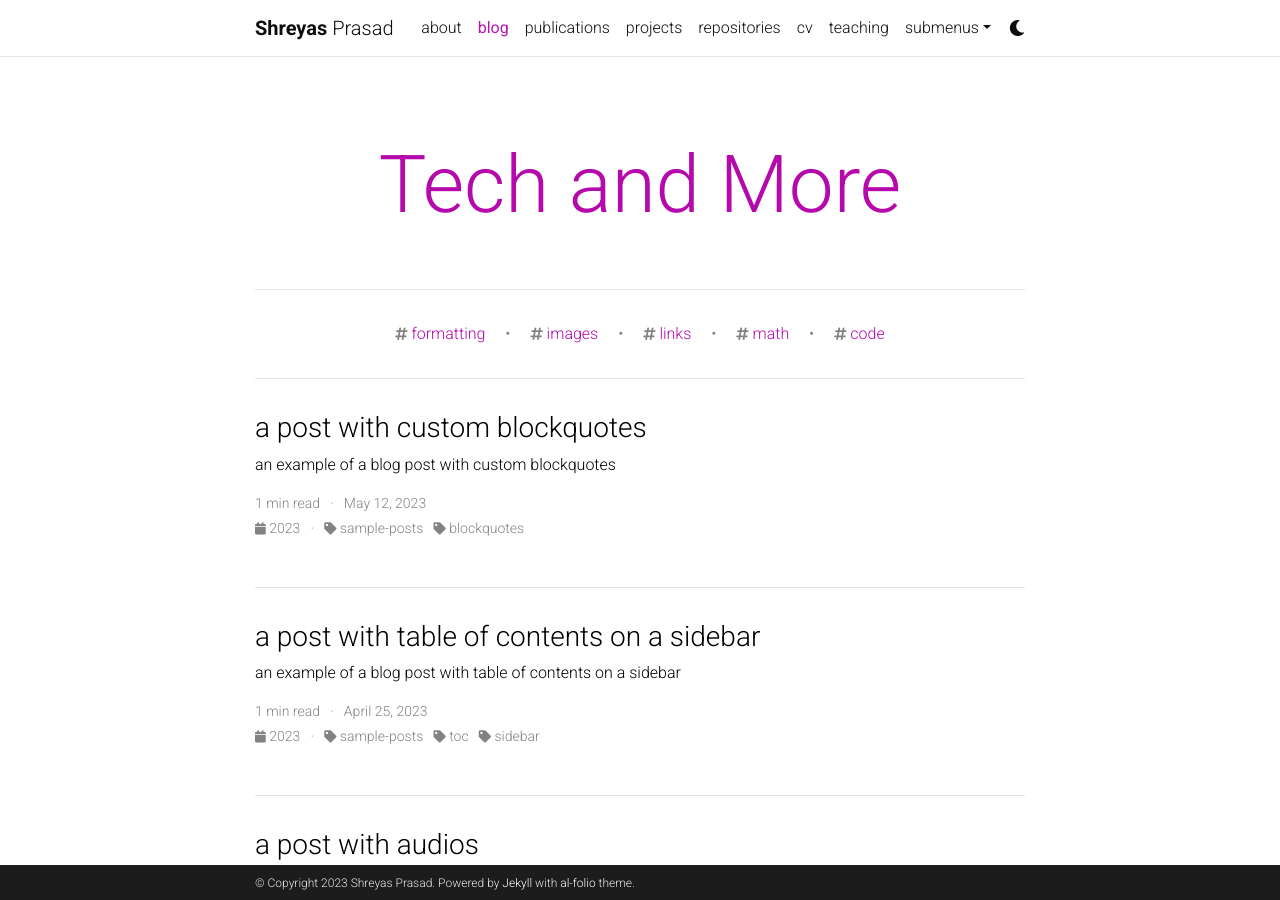
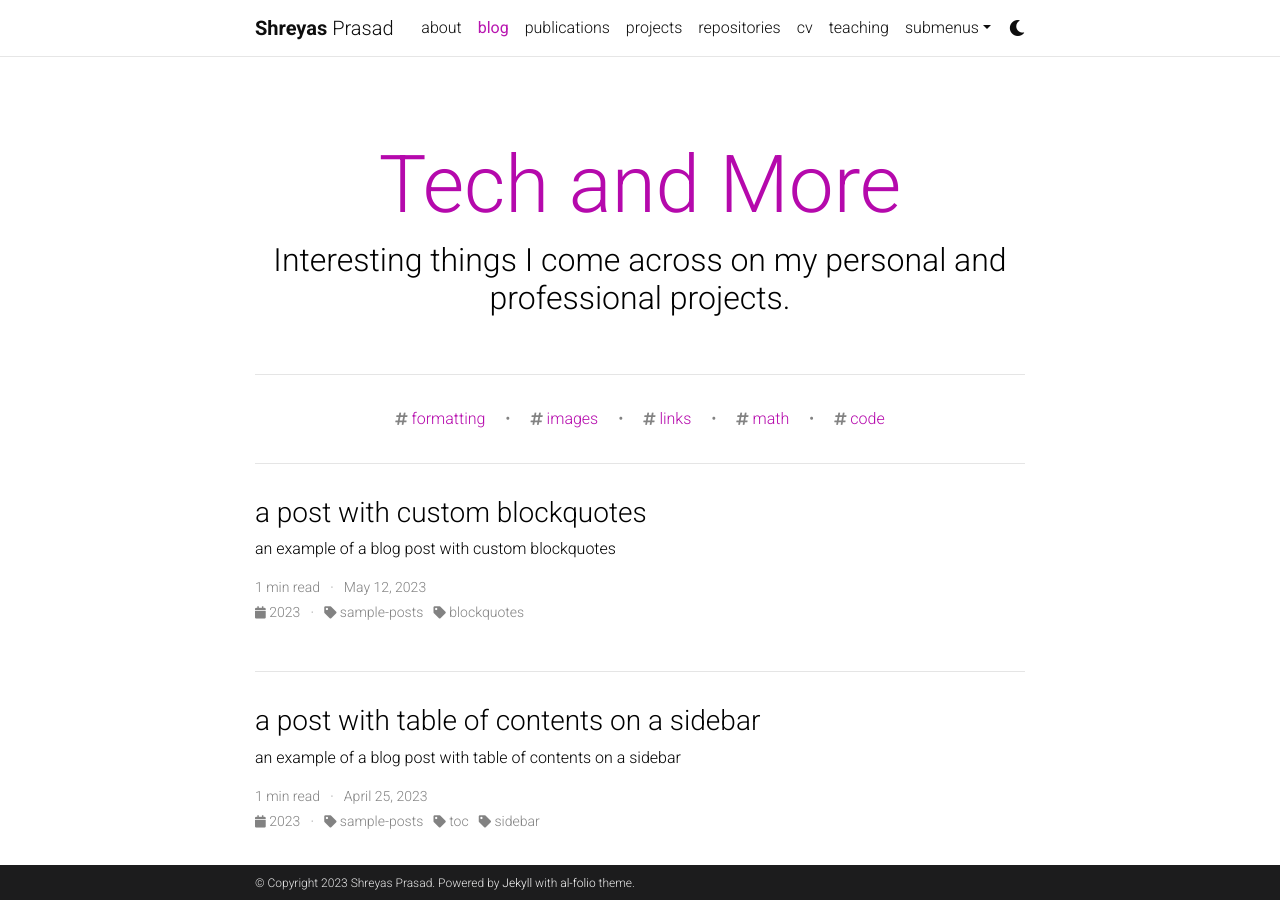
Before and after one commit to ShreyasPrasad/ShreyasPrasad.github.io, a Jekyll site: the page built from blog/index.html, in a window 1280 px wide and 900 px high. Built offline with Jekyll 4.4.1, drawn with Linux system fonts in a browser that asks for light colours; the list of posts is cut into pages by our own code; comment, search, counter and statistics services are not loaded; a style sheet for code colours, icons or effects is not loaded.

Commit message:
Update config

```diff
--- a/_config.yml
+++ b/_config.yml
@@ -122,7 +122,7 @@ bing_site_verification:  # out your bing-site-verification ID (Bing Webmaster)
 
 blog_name: Tech and More # blog_name will be displayed in your blog page
 blog_nav_title: blog # your blog must have a title for it to be displayed in the nav bar
-blog_description:
+blog_description: Interesting things I come across on my personal and professional projects.
 permalink: /blog/:year/:title/
 
 # Pagination
```
